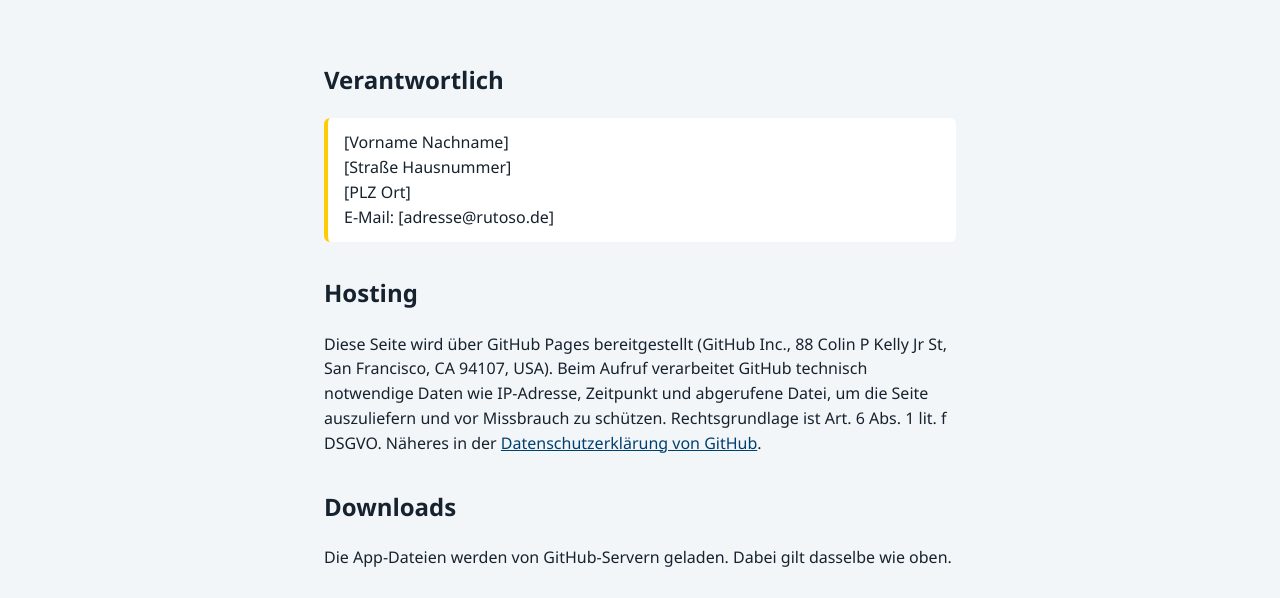
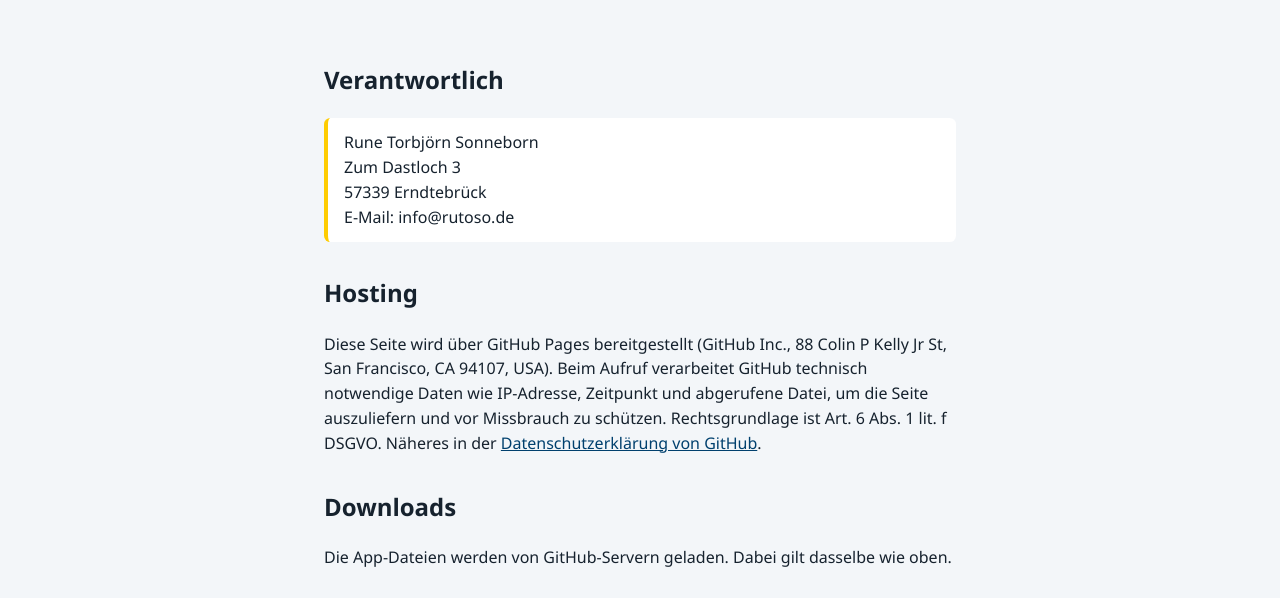
Before and after one commit to RuToSo/rutoso.github.io, a plain HTML site: page datenschutz.html in a window 1280 px wide. Shown: the part 191-789 px from the top of the page. Drawn offline with Linux system fonts and the light colour scheme.

Commit message:
Update contact information in datenschutz.html

```diff
--- a/datenschutz.html
+++ b/datenschutz.html
@@ -15,7 +15,7 @@
 </div></header>
 <main class="schritte">
   <h2>Verantwortlich</h2>
-  <p class="kasten">[Vorname Nachname]<br>[Straße Hausnummer]<br>[PLZ Ort]<br>E-Mail: [adresse@rutoso.de]</p>
+  <p class="kasten">Rune Torbjörn Sonneborn<br>Zum Dastloch 3<br>57339 Erndtebrück<br>E-Mail: info@rutoso.de</p>
 
   <h2>Hosting</h2>
   <p>Diese Seite wird über GitHub Pages bereitgestellt (GitHub Inc., 88 Colin P Kelly Jr St, San Francisco, CA 94107, USA). Beim Aufruf verarbeitet GitHub technisch notwendige Daten wie IP-Adresse, Zeitpunkt und abgerufene Datei, um die Seite auszuliefern und vor Missbrauch zu schützen. Rechtsgrundlage ist Art. 6 Abs. 1 lit. f DSGVO. Näheres in der <a href="https://docs.github.com/de/site-policy/privacy-policies/github-general-privacy-statement">Datenschutzerklärung von GitHub</a>.</p>
```
